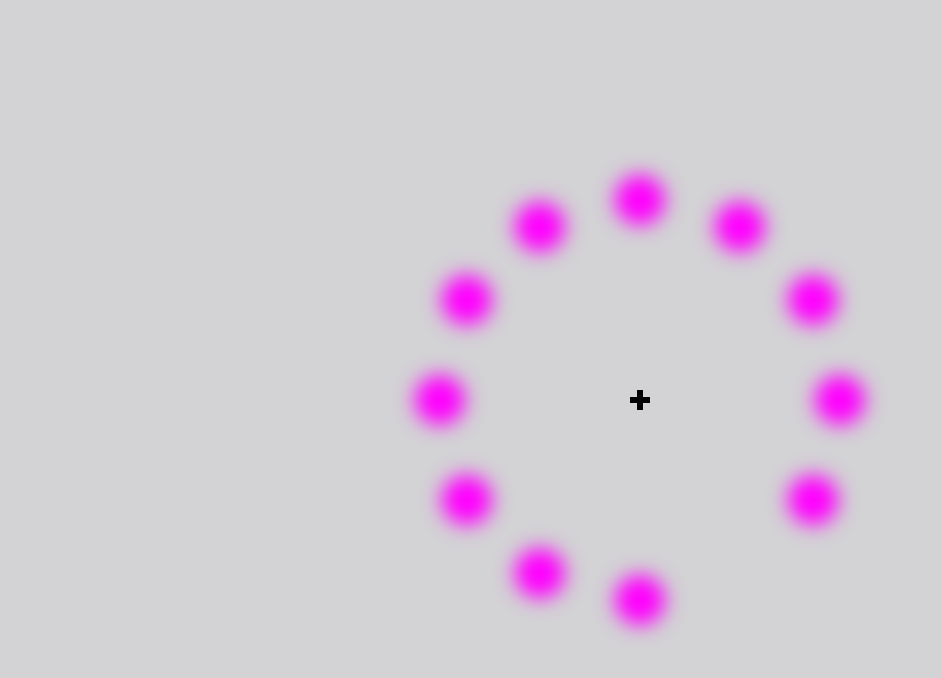
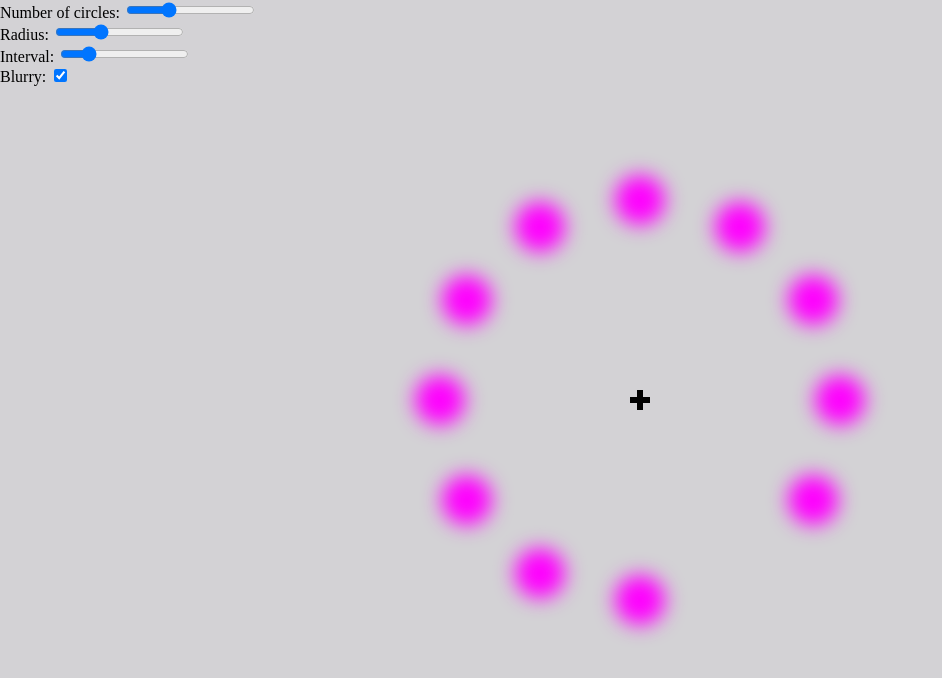
Before and after one commit to BoYanZh/n0ted-eye-tracking, a plain HTML site: page index.html in a window 1280 px wide. Shown: the whole page, without its empty margins (0-942 px from the left). Drawn offline with Linux system fonts and the light colour scheme.

Commit message:
feat: set params

```diff
--- a/index.html
+++ b/index.html
@@ -37,40 +37,80 @@
         height: 50px;
         border-radius: 50%;
         background-color: rgb(254, 0, 254);
-        filter: blur(10px);
       }
     </style>
   </head>
   <body>
     <div class="container">
       <div class="crosshair"></div>
+      <label for="numCircles">Number of circles:</label>
+      <input type="range" id="numCircles" min="1" max="36" value="12" />
+      <br />
+      <label for="radius">Radius:</label>
+      <input type="range" id="radius" min="50" max="500" value="200" />
+      <br />
+      <label for="interval">Interval:</label>
+      <input type="range" id="interval" min="10" max="500" value="100" />
+      <br />
+      <label for="blurry">Blurry:</label>
+      <input type="checkbox" id="blurry" checked />
     </div>
     <script>
-      const numCircles = 12;
-      const interval = 100;
-      const radius = Math.min(
-        Math.min(window.innerWidth, window.innerHeight) / 3,
-        200
-      );
+      let numCircles = parseInt(document.querySelector('#numCircles').value);
+      let radius = parseInt(document.querySelector('#radius').value);
+      let interval = parseInt(document.querySelector('#interval').value);
+      let blurry = document.querySelector('#blurry').checked;
+
       let circles = [];
+      let timer = -1;
+
+      function startAnimation() {
+        clearInterval(timer);
+        circles.forEach((circle) => circle.remove());
+        circles = [];
         for (let i = 0; i < numCircles; i++) {
           const circle = document.createElement('div');
           circle.classList.add('circle');
           circle.id = `circle-${i}`;
-        document.querySelector('.container').appendChild(circle);
-        circles.push(circle);
-
+          circle.style.filter = blurry ? 'blur(10px)' : 'none';
           const angle = (i * 2 * Math.PI) / numCircles;
           const x = radius * Math.cos(angle);
           const y = radius * Math.sin(angle);
           circle.style.transform = `translate(${x}px, ${y}px)`;
+          document.querySelector('.container').appendChild(circle);
+          circles.push(circle);
         }
         let currentCircle = 0;
-      setInterval(() => {
+        timer = setInterval(() => {
           circles[currentCircle].style.visibility = 'visible';
           currentCircle = (currentCircle + 1) % numCircles;
           circles[currentCircle].style.visibility = 'hidden';
         }, interval);
+      }
+
+      document
+        .querySelector('#numCircles')
+        .addEventListener('input', (event) => {
+          numCircles = parseInt(event.target.value);
+          startAnimation();
+        });
+
+      document.querySelector('#radius').addEventListener('input', (event) => {
+        radius = parseInt(event.target.value);
+        startAnimation();
+      });
+
+      document.querySelector('#interval').addEventListener('input', (event) => {
+        interval = parseInt(event.target.value);
+        startAnimation();
+      });
+
+      document.querySelector('#blurry').addEventListener('change', (event) => {
+        blurry = event.target.checked;
+        startAnimation();
+      });
+
+      startAnimation();
     </script>
   </body>
 </html>
```
Lines whose indentation alone changed are shown as unchanged.
